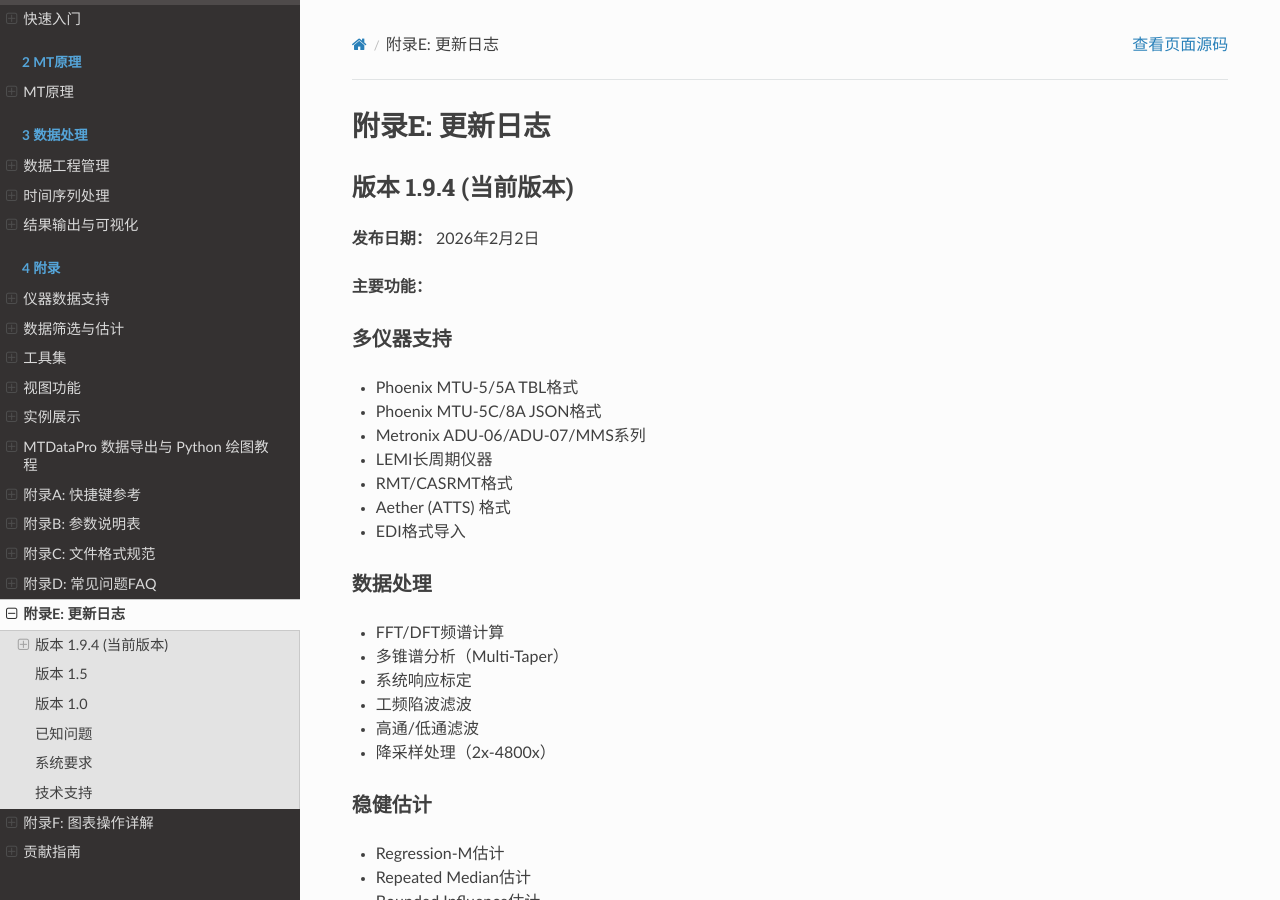
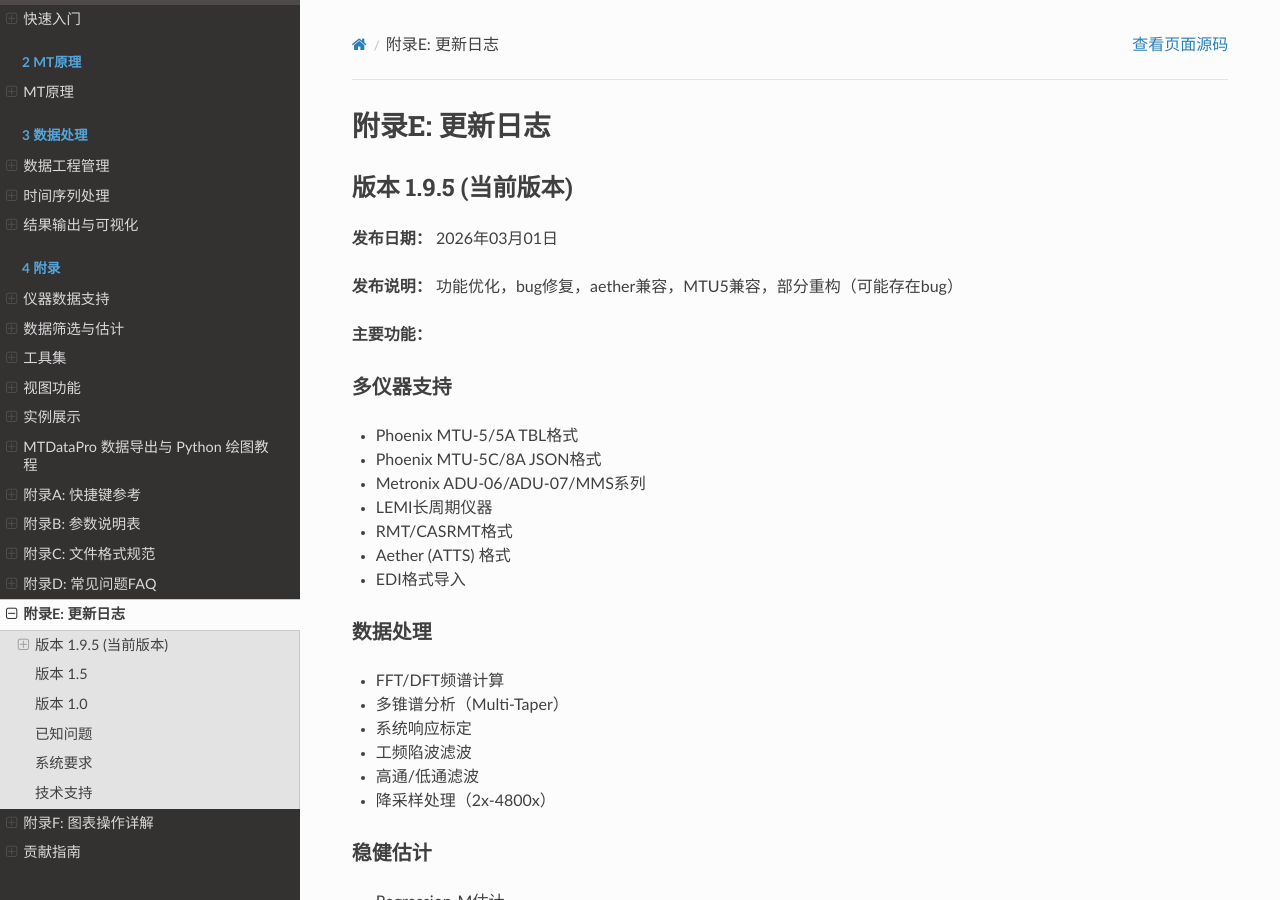
Before and after one commit to EMWPJ/MTDataPro-docs, a Sphinx documentation site: the page built from source/appendices/appendixE.md, in a window 1280 px wide and 900 px high. Built offline with Sphinx 7.4.7 and the Read the Docs theme 3.1.0, drawn with Linux system fonts in a browser that asks for light colours.

Commit message:
fix: Update version info from v1.9.4 to v1.9.5
- chapter1.md: Update current version to v1.9.5, release date to 2026-03-01, add release notes
- chapter7.md: Update FILEBY in EDI format example from v1.9.4 to v1.9.5
- appendixE.md: Update changelog version 1.9.4 to 1.9.5 with new date and release info

```diff
--- a/source/appendices/appendixE.md
+++ b/source/appendices/appendixE.md
@@ -1,8 +1,10 @@
 # 附录E: 更新日志
 
-## 版本 1.9.4 (当前版本)
+## 版本 1.9.5 (当前版本)
 
-**发布日期：** 2026年2月2日
+**发布日期：** 2026年03月01日
+
+**发布说明：** 功能优化，bug修复，aether兼容，MTU5兼容，部分重构（可能存在bug）
 
 **主要功能：**
 
--- a/source/chapters/chapter7.md
+++ b/source/chapters/chapter7.md
@@ -220,7 +220,7 @@ graph TB
     PROJLONG=120.5
     PROJELEV=150.5
     ACQBY=MTTeam
-    FILEBY=MTDP v1.9.4
+    FILEBY=MTDP v1.9.5
 
 >INFO
     MAXSITES=1
```
Also changed, not shown: source/chapters/chapter1.md (+3 -2 lines).
